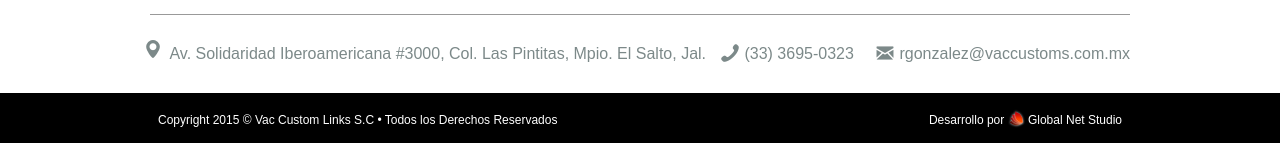
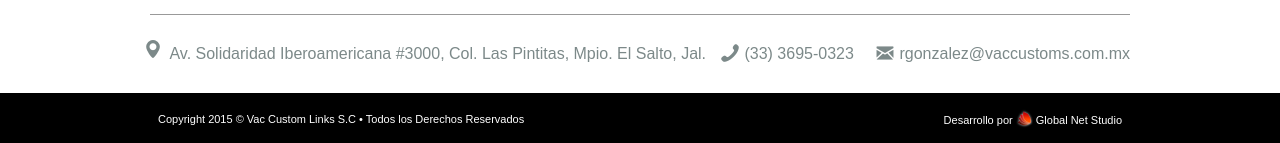
Before and after one commit to globalnetstudio/vac-custom, a PHP site: page /index.php in a window 1280 px wide. Shown: the part 1331-1474 px from the top of the page. Run offline with PHP 8.4, Linux system fonts and the light colour scheme.

Commit message:
Se arreglo un bug de textos del footer de contacto

```diff
--- a/css/styles.css
+++ b/css/styles.css
@@ -467,7 +467,7 @@ b {
 }
 
 /* -------------- 09 - CONTACTO -------------- */
-#contact p, #contact input, #contact textarea {
+#contact .content > p, #contact input, #contact textarea {
   font-family: Cabin, Arial, sans-serif;
 }
 
@@ -603,7 +603,7 @@ textarea + label.error {
 .footer {
   background-color: #000;
   color: #fff;
-  font-size: 12px !important;
+  font-size: 11px !important;
   height: 50px;
   min-width: 980px;
   width: 100%;
--- a/sass/_contacto.scss
+++ b/sass/_contacto.scss
@@ -1,6 +1,6 @@
 /* -------------- 09 - CONTACTO -------------- */
 #contact {
-  p, input, textarea {
+  .content > p, input, textarea {
     font-family: Cabin, Arial, sans-serif;
   }
 
--- a/sass/_footer.scss
+++ b/sass/_footer.scss
@@ -2,7 +2,7 @@
 .footer {
   background-color: #000;
   color: #fff;
-  font-size: 12px !important;
+  font-size: 11px !important;
   height: 50px;
   min-width: 980px;
   width: 100%;
```
Also changed, not shown: 1 other file.
